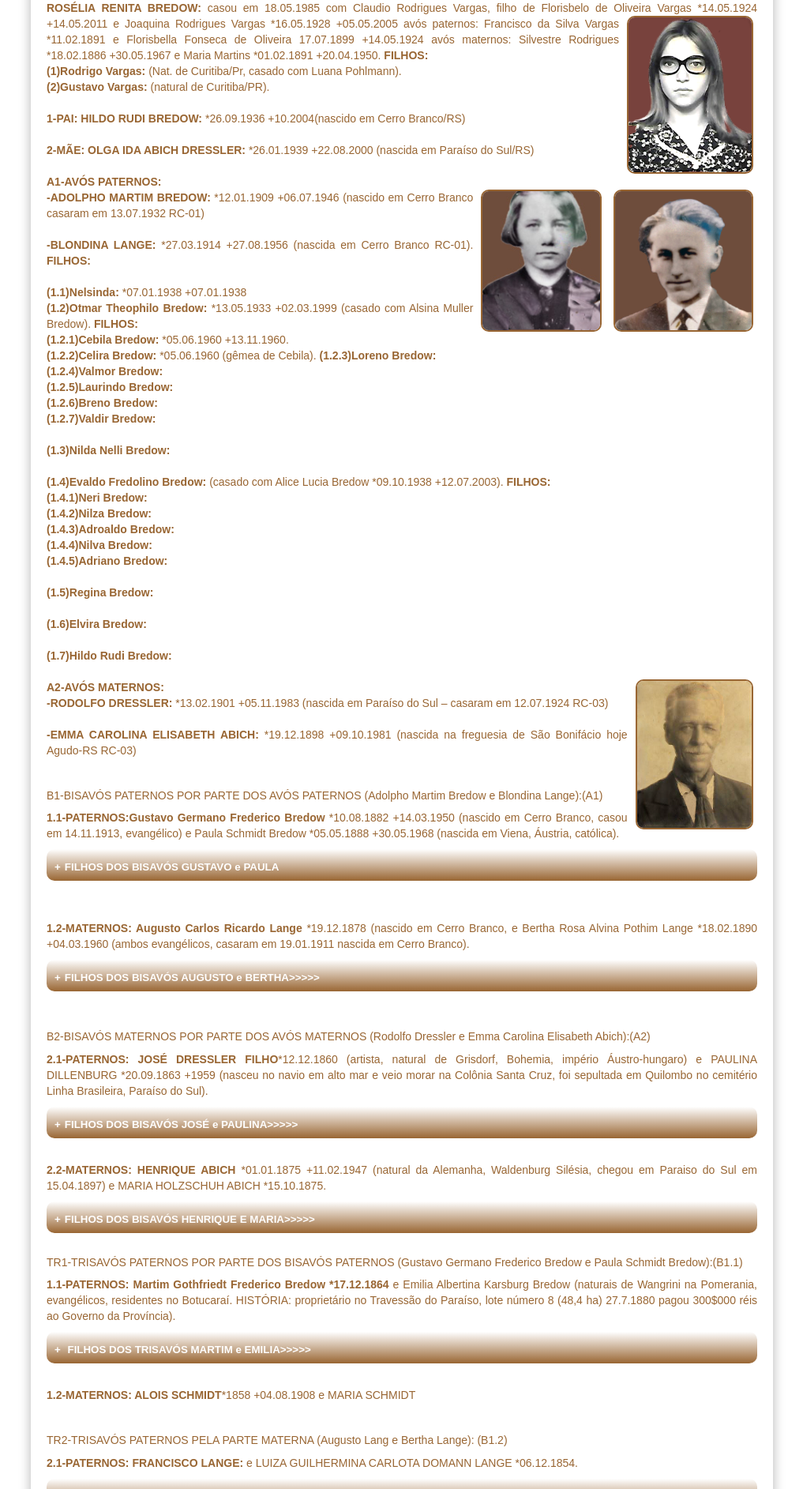
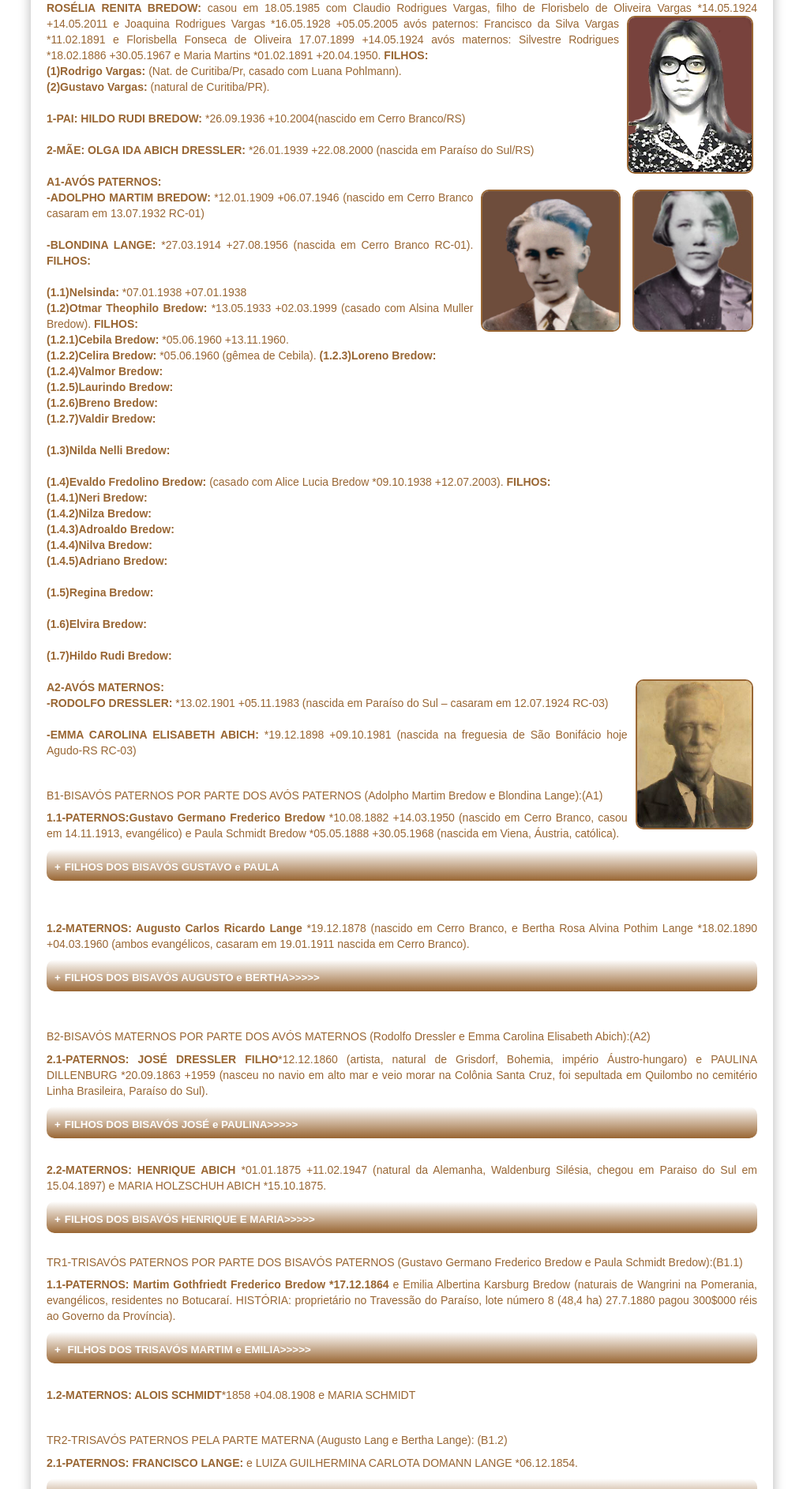
Before and after one commit to claudiovargas1955/claudiovargas1955.github.io, a Jekyll site: the page built from _pages/arvore-genealogica-de-roselia-renita-bredow.html, in a window 1280 px wide. Shown: the part 1022-2907 px from the top of the page at 79% size, without its empty margins (131-1148 px from the left). Built offline with Jekyll 4.4.1, drawn with Linux system fonts in a browser that asks for light colours; some web fonts are replaced.

Commit message:
Update arvore-genealogica-de-roselia-renita-bredow.html

```diff
--- a/_pages/arvore-genealogica-de-roselia-renita-bredow.html
+++ b/_pages/arvore-genealogica-de-roselia-renita-bredow.html
@@ -95,8 +95,8 @@ Fonseca de Oliveira 17.07.1899 +14.05.1924 avós maternos: Silvestre Rodrigues *
 
 <b>1-PAI: HILDO RUDI BREDOW:</b> *26.09.1936 +10.2004(nascido em Cerro Branco/RS)<br/><br/>
 <b>2-MÃE: OLGA IDA ABICH DRESSLER:</b> *26.01.1939 +22.08.2000 (nascida em Paraíso do Sul/RS)<br/><br/>
-<b>A1-AVÓS PATERNOS:</b><br/><img class="dir1" style="float:right"; src="/images/adolfo bredow.jpg"; height="180px" :"width:"190px"; title="Adolfo Bredow avô paterno";/>
-<img class="dir1" style="float:right"; src="/images/Blondina.jpg"; height="180px" :"width:"190px"; title="Blondina avó paterno";/>
+<b>A1-AVÓS PATERNOS:</b><br/><img class="dir1" style="float:right"; src="/images/Blondina.jpg"; height="180px" :"width:"190px"; title="Blondina avó paterno";/>
+<img class="dir1" style="float:right"; src="/images/adolfo bredow.jpg"; height="180px" width:"190px"; title="Adolfo Bredow avô paterno";/>
 <b>-ADOLPHO MARTIM BREDOW: </b>*12.01.1909 +06.07.1946 (nascido em Cerro Branco casaram em 13.07.1932 RC-01)<br/><br/>
 <b>-BLONDINA LANGE: </b> *27.03.1914 +27.08.1956 (nascida em Cerro Branco RC-01). <b>FILHOS: </b><br/>
  <br>
```
